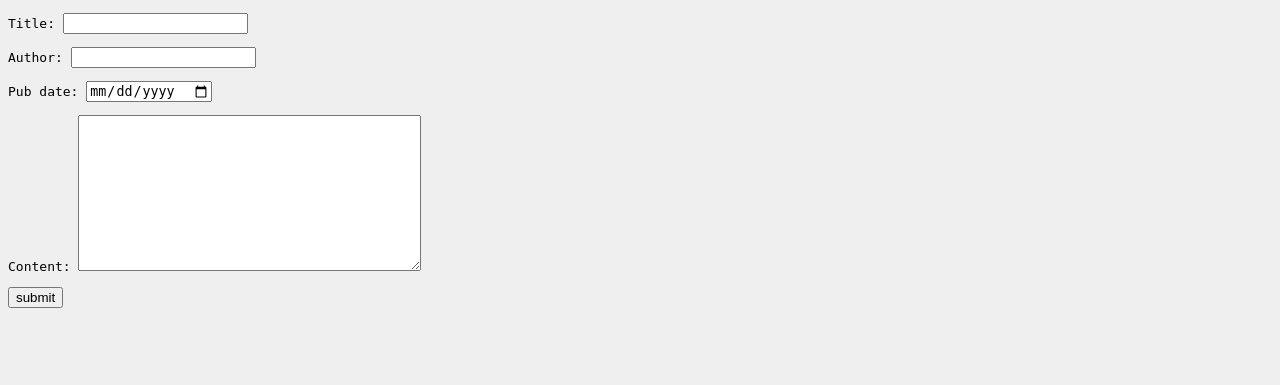
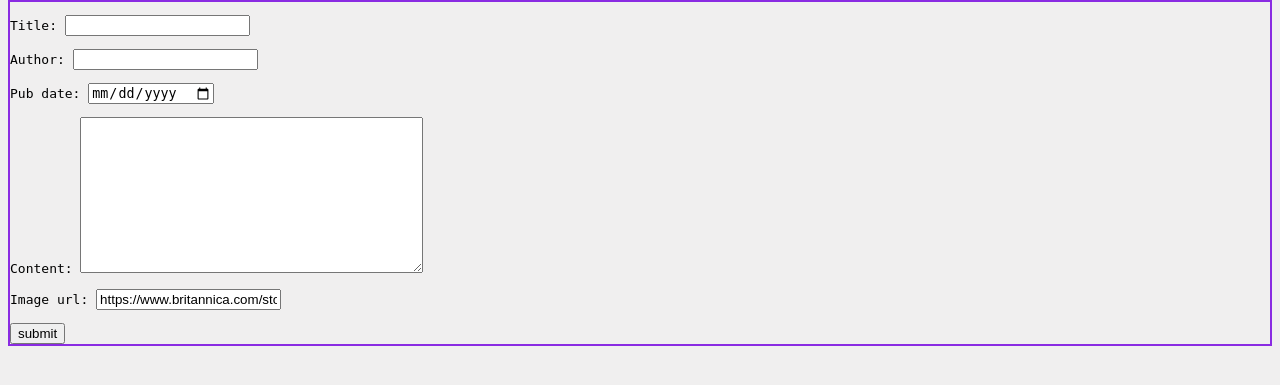
Before and after one commit to Varunpreet-Code/django-project1, a Django app: page /news/add-story/ in a window 1280 px wide. Shown: the part 87-472 px from the top of the page. Run offline with Django 3.2, Linux system fonts and the light colour scheme; some web fonts are replaced.

Commit message:
Uploaded the image

```diff
--- a/she_codes_news/news/forms.py
+++ b/she_codes_news/news/forms.py
@@ -6,7 +6,7 @@ from. models import NewsStory
 class StoryForm(ModelForm):
     class Meta:
         model = NewsStory
-        fields = ['title', 'author', 'pub_date', 'content']
+        fields = ['title', 'author', 'pub_date', 'content', 'image_url']
         widgets ={
             'pub_date': forms.DateInput(
                 format=('%m/%d%Y'),
@@ -14,6 +14,7 @@ class StoryForm(ModelForm):
                     'class': 'form-control',
                     'placeholder': 'Select a date',
                     'type': 'date'
+
                 }
             )
         }
--- a/she_codes_news/news/models.py
+++ b/she_codes_news/news/models.py
@@ -6,3 +6,4 @@ class NewsStory(models.Model):
     author = models.CharField(max_length=200)
     pub_date = models.DateTimeField()
     content = models.TextField()
+    image_url = models.URLField(default ="https://www.britannica.com/story/why-do-cats-sleep-so-much")
--- a/she_codes_news/news/templates/news/createStory.html
+++ b/she_codes_news/news/templates/news/createStory.html
@@ -3,6 +3,6 @@
 <form action ="" method="post">
     {% csrf_token %}
     {{ form.as_p}}
-    <input type="submit" value="submit"
+    <input type="submit" value="submit">
 </form>
 {% endblock %}
--- a/she_codes_news/news/templates/news/storyCard.html
+++ b/she_codes_news/news/templates/news/storyCard.html
@@ -1,7 +1,9 @@
 <div class="story-card" id="story-card-{{ position }}">
     <a href="{% url 'news:story' story.id %}">
-        {% if position < 5 %}
-            <img src="../static/news/images/placeholder-{{ position }}.jpg">
+
+
+        {% if story.image_url|length > 0 %}
+            <img src="{{ story.image_url }}">
         {% else %}
             <img src="https://picsum.photos/600">
         {% endif %}
--- a/she_codes_news/news/views.py
+++ b/she_codes_news/news/views.py
@@ -19,8 +19,8 @@ class IndexView(generic.ListView):
 
     def get_context_data(self, **kwargs):
         context = super().get_context_data(**kwargs)
-        context['latest_stories'] = NewsStory.objects.all()[:4]
-        context['all_stories'] = NewsStory.objects.all()
+        context['latest_stories'] = NewsStory.objects.all().order_by('-pub_date')[:4]
+        context['all_stories'] = NewsStory.objects.all().order_by('-pub_date')
         return context
 
 
--- a/she_codes_news/static/styles.css
+++ b/she_codes_news/static/styles.css
@@ -52,3 +52,7 @@ a {
 a, p {
     font-family: monospace;
 }
+
+form {
+    border: 2px solid blueviolet;
+}
```
Also changed, not shown: she_codes_news/news/migrations/0002_newsstory_image_url.py (added).
